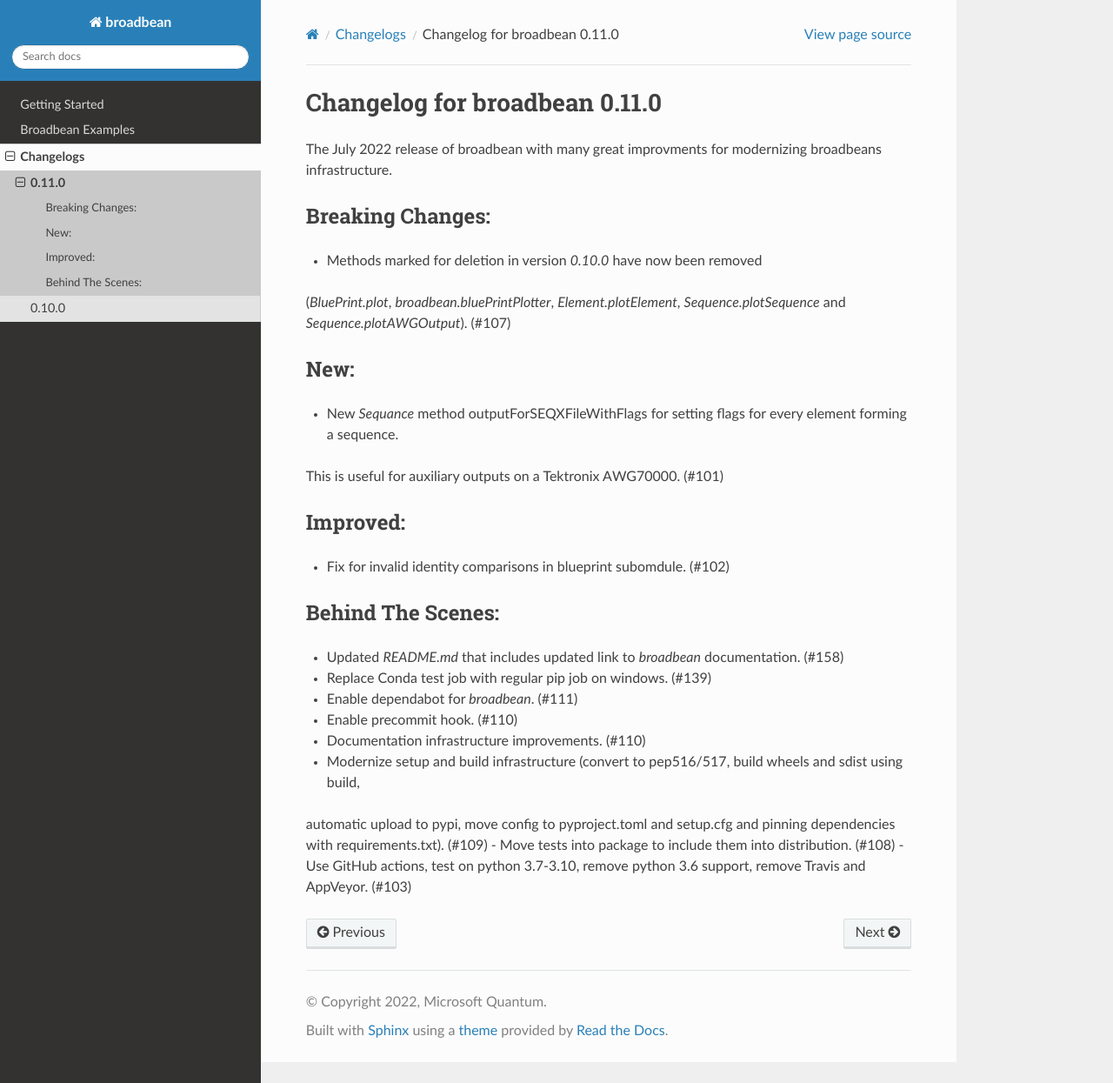
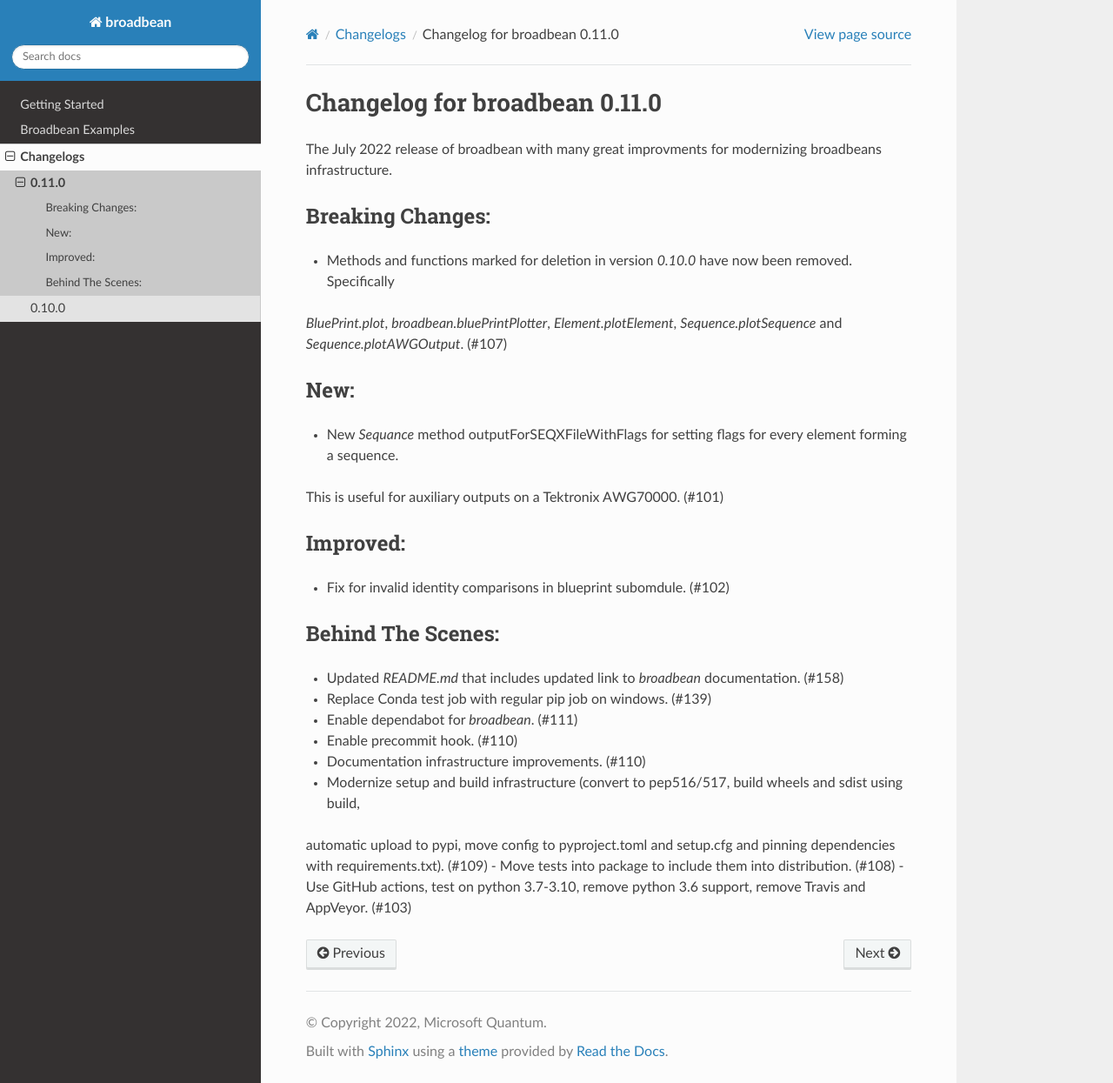
Before and after one commit to QCoDeS/broadbean, a Sphinx documentation site: the page built from docs/changes/0.11.0.rst, in a window 1280 px wide and 1245 px high. Shown: the whole window at 87% size. Built offline with Sphinx 7.4.7 and the Read the Docs theme 2.0.0, drawn with Linux system fonts in a browser that asks for light colours; pages that are not in the unit, such as notebooks, are missing from menus; the version number could not be read and is left out.

Commit message:
fix doc build error

```diff
--- a/docs/changes/0.11.0.rst
+++ b/docs/changes/0.11.0.rst
@@ -7,8 +7,9 @@
 Breaking Changes:
 _________________
 
-- Methods marked for deletion in version `0.10.0` have now been removed
-(`BluePrint.plot`, `broadbean.bluePrintPlotter`, `Element.plotElement`, `Sequence.plotSequence` and `Sequence.plotAWGOutput`). (#107)
+- Methods and functions  marked for deletion in version `0.10.0` have now been removed. Specifically
+`BluePrint.plot`, `broadbean.bluePrintPlotter`, `Element.plotElement`, `Sequence.plotSequence`
+and `Sequence.plotAWGOutput`. (#107)
 
 
 New:
```
